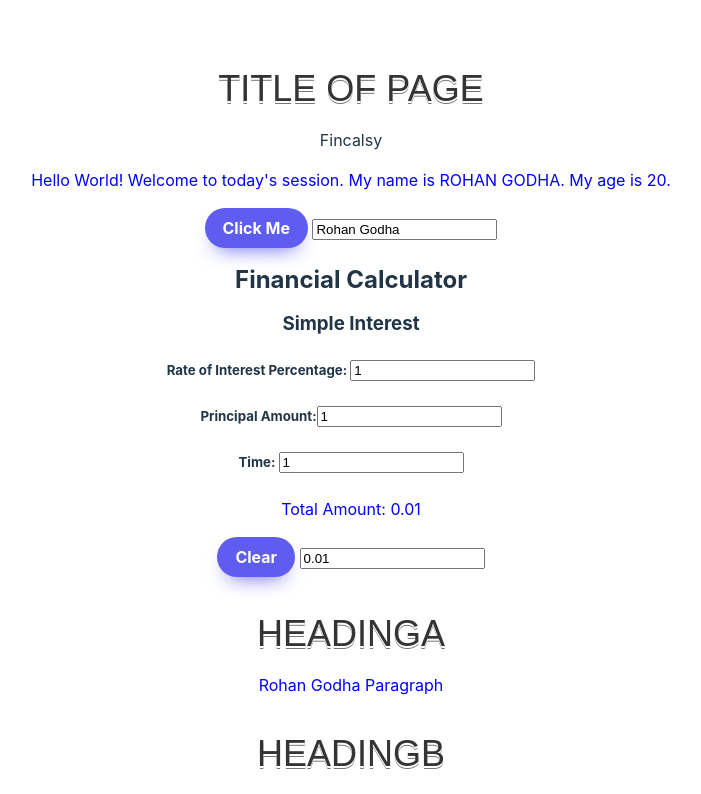
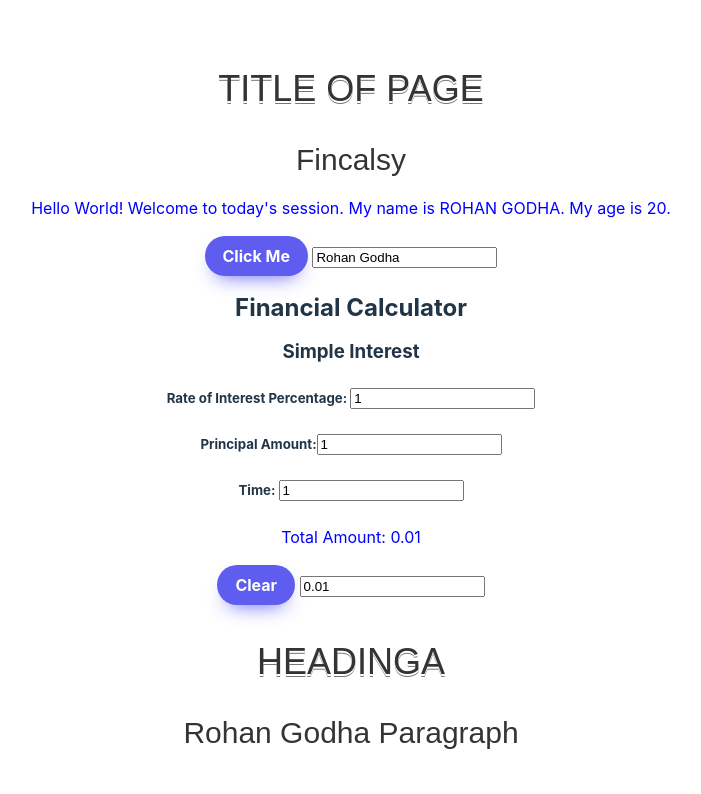
Before and after one commit to RohanGodha/Fincalsy, a Svelte app: page / in a window 1280 px wide. Shown: the top 794 px of the page, without its empty margins (289-990 px from the left). Built offline with nearby package versions, Linux system fonts and the light colour scheme.

Commit message:
Updated CSS

```diff
--- a/src/Card.svelte
+++ b/src/Card.svelte
@@ -16,7 +16,7 @@ export let paragraph;
 	text-transform: uppercase;
 	text-shadow: 0 2px white, 0 3px #777;
     }
-    /* h2 {
+    p {
 	margin: 1em 0 0.5em 0;
 	color: #343434;
 	font-weight: normal;
@@ -24,7 +24,7 @@ export let paragraph;
 	line-height: 40px;
 	font-family: 'Orienta', sans-serif;
 }
-
+/*
 h3 {
 	margin: 1em 0 0.5em 0;
 	color: #343434;
```
